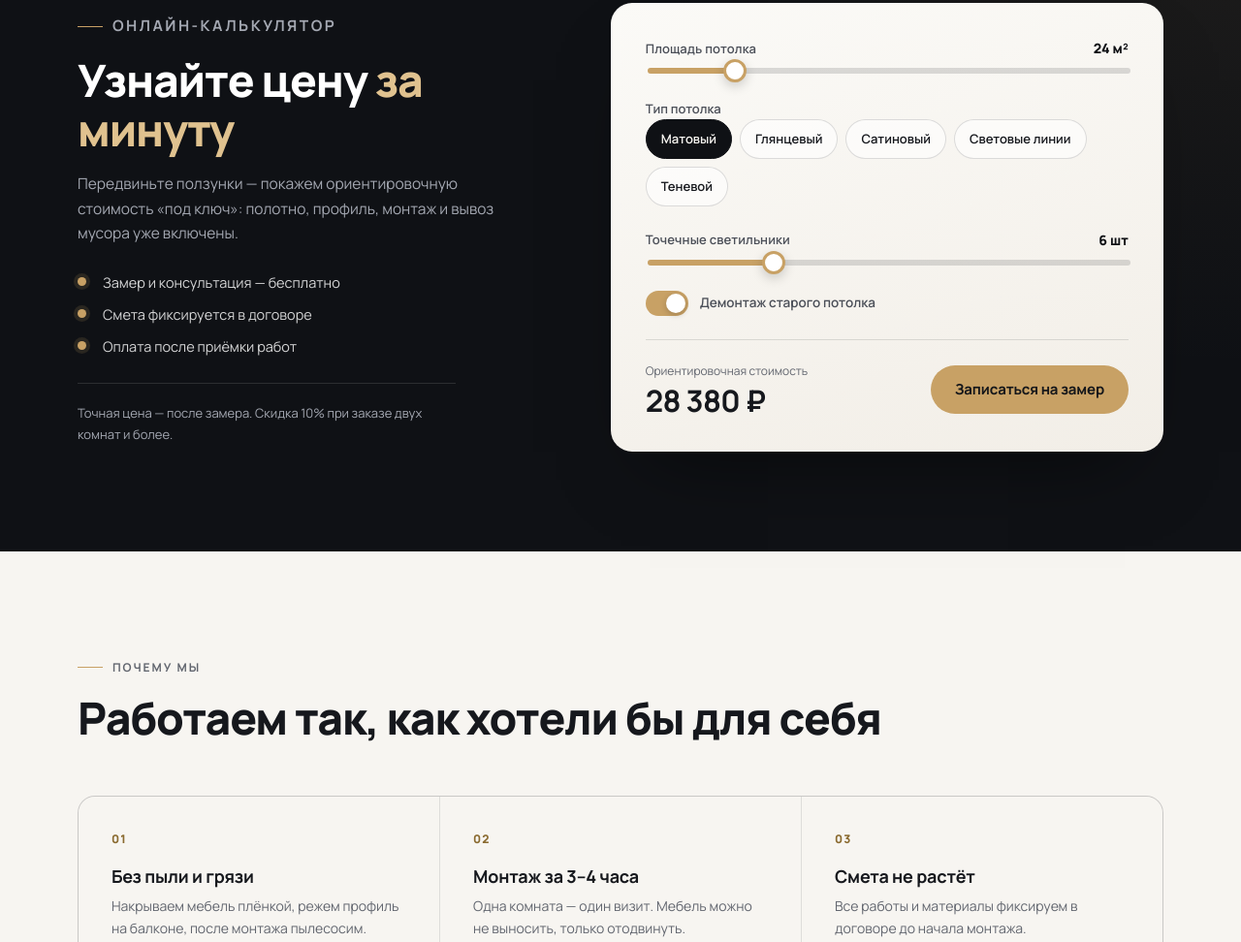
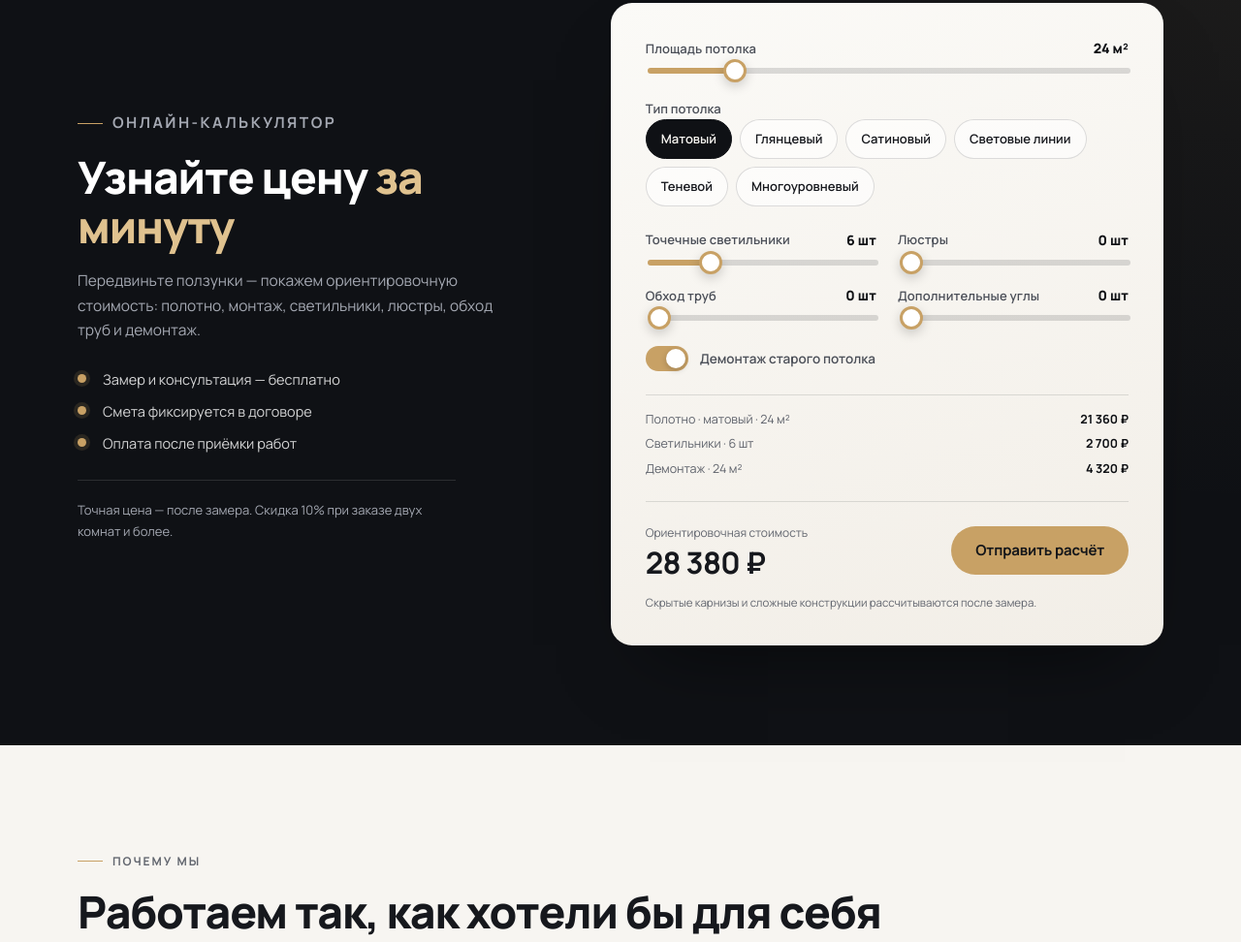
Before and after one commit to adastra-code/potolki-mytishchi, a website: page index.html in a window 1280 px wide. Shown: the part 2704-3676 px from the top of the page at 97% size. Drawn offline with Linux system fonts and the light colour scheme.

Commit message:
Этап 2: калькулятор с детализацией сметы и передачей в заявку

```diff
--- a/css/style.css
+++ b/css/style.css
@@ -771,6 +771,37 @@ h3 {
   gap: 24px;
 }
 .calc__row { display: grid; gap: 12px; }
+.calc__grid {
+  display: grid;
+  grid-template-columns: repeat(2, minmax(0, 1fr));
+  gap: 18px 22px;
+}
+.calc__breakdown {
+  display: grid;
+  gap: 7px;
+  padding-top: 16px;
+  border-top: 1px solid rgba(15, 17, 21, .12);
+}
+.calc__breakdown div {
+  display: flex;
+  align-items: baseline;
+  justify-content: space-between;
+  gap: 16px;
+  font-size: 12.5px;
+  line-height: 1.45;
+  color: #5e626b;
+}
+.calc__breakdown strong {
+  color: var(--ink);
+  font-weight: 700;
+  white-space: nowrap;
+}
+.calc__note {
+  margin-top: -8px;
+  font-size: 11.5px;
+  line-height: 1.5;
+  color: var(--muted);
+}
 .field {
   display: grid;
   gap: 7px;
@@ -1637,6 +1668,7 @@ section[id], #top { scroll-margin-top: 88px; }
   .work, .work--a, .work--b { grid-column: span 1; min-height: 220px; }
   .calc__total { flex-direction: column; align-items: stretch; }
   .calc__total .btn { width: 100%; }
+  .calc__grid { grid-template-columns: 1fr; }
   .contact__list { grid-template-columns: 1fr; gap: 20px; }
   .contact__map { height: 260px; }
   .price-list__items { grid-template-columns: 1fr; }
--- a/index.html
+++ b/index.html
@@ -260,8 +260,8 @@
           <p class="eyebrow">Онлайн-калькулятор</p>
           <h2>Узнайте цену<span class="accent"> за минуту</span></h2>
           <p>
-            Передвиньте ползунки — покажем ориентировочную стоимость «под ключ»:
-            полотно, профиль, монтаж и вывоз мусора уже включены.
+            Передвиньте ползунки — покажем ориентировочную стоимость: полотно,
+            монтаж, светильники, люстры, обход труб и демонтаж.
           </p>
           <ul class="check-list">
             <li>Замер и консультация — бесплатно</li>
@@ -287,13 +287,26 @@
               <label class="chip"><input type="radio" name="type" value="950" /><span>Сатиновый</span></label>
               <label class="chip"><input type="radio" name="type" value="1450" /><span>Световые линии</span></label>
               <label class="chip"><input type="radio" name="type" value="1590" /><span>Теневой</span></label>
+              <label class="chip"><input type="radio" name="type" value="1900" /><span>Многоуровневый</span></label>
             </div>
           </fieldset>
 
-          <div class="calc__row">
+          <div class="calc__grid">
             <label class="field field--range">
               <span>Точечные светильники <output id="lightsOut">6 шт</output></span>
               <input type="range" id="lights" min="0" max="24" step="1" value="6" />
+            </label>
+            <label class="field field--range">
+              <span>Люстры <output id="chandeliersOut">0 шт</output></span>
+              <input type="range" id="chandeliers" min="0" max="4" step="1" value="0" />
+            </label>
+            <label class="field field--range">
+              <span>Обход труб <output id="pipesOut">0 шт</output></span>
+              <input type="range" id="pipes" min="0" max="4" step="1" value="0" />
+            </label>
+            <label class="field field--range">
+              <span>Дополнительные углы <output id="cornersOut">0 шт</output></span>
+              <input type="range" id="corners" min="0" max="8" step="1" value="0" />
             </label>
           </div>
 
@@ -303,13 +316,16 @@
             <span>Демонтаж старого потолка</span>
           </label>
 
+          <div class="calc__breakdown" id="breakdown"></div>
+
           <div class="calc__total">
             <div>
               <span>Ориентировочная стоимость</span>
-              <strong id="totalOut">27 860 ₽</strong>
+              <strong id="totalOut">28 380 ₽</strong>
             </div>
-            <a class="btn btn--solid" href="#contacts">Записаться на замер</a>
+            <button class="btn btn--solid" type="button" id="calcSend">Отправить расчёт</button>
           </div>
+          <p class="calc__note">Скрытые карнизы и сложные конструкции рассчитываются после замера.</p>
         </form>
       </div>
     </section>
--- a/js/main.js
+++ b/js/main.js
@@ -75,16 +75,28 @@
      --------------------------------------------------------- */
   const area = $("#area");
   const lights = $("#lights");
+  const chandeliers = $("#chandeliers");
+  const pipes = $("#pipes");
+  const corners = $("#corners");
   const areaOut = $("#areaOut");
   const lightsOut = $("#lightsOut");
+  const chandeliersOut = $("#chandeliersOut");
+  const pipesOut = $("#pipesOut");
+  const cornersOut = $("#cornersOut");
   const totalOut = $("#totalOut");
+  const breakdown = $("#breakdown");
   const demolition = $("#install");
   const typeChipsRoot = $("#typeChips");
   const typeChips = typeChipsRoot ? $$('input[name="type"]', typeChipsRoot) : [];
 
   const PRICE_LIGHT = 450;
+  const PRICE_CHANDELIER = 650;
+  const PRICE_PIPE = 600;
+  const PRICE_CORNER = 300;
   const PRICE_DEMOLITION = 180;
   const MIN_ORDER = 9900;
+
+  let calcState = null;
 
   const money = (n) => `${new Intl.NumberFormat("ru-RU").format(n)} ₽`;
 
@@ -99,22 +111,67 @@
   const calcTotal = () => {
     const s = Number(area.value);
     const l = Number(lights.value);
-    const rate = Number(typeChips.find((c) => c.checked)?.value || 890);
+    const ch = Number(chandeliers.value);
+    const p = Number(pipes.value);
+    const c = Number(corners.value);
 
-    let total = s * rate + l * PRICE_LIGHT;
-    if (demolition.checked) total += s * PRICE_DEMOLITION;
-    total = Math.max(MIN_ORDER, Math.round(total / 10) * 10);
+    const selected = typeChips.find((chip) => chip.checked);
+    const rate = Number(selected?.value || 890);
+    const typeName = selected?.parentElement.querySelector("span")?.textContent.trim() || "Матовый";
+
+    const rows = [
+      { label: `Полотно · ${typeName.toLowerCase()} · ${s} м²`, value: s * rate },
+      { label: `Светильники · ${l} шт`, value: l * PRICE_LIGHT },
+      { label: `Люстры · ${ch} шт`, value: ch * PRICE_CHANDELIER },
+      { label: `Обход труб · ${p} шт`, value: p * PRICE_PIPE },
+      { label: `Дополнительные углы · ${c} шт`, value: c * PRICE_CORNER },
+    ];
+
+    let raw = rows.reduce((sum, row) => sum + row.value, 0);
+    if (demolition.checked) {
+      raw += s * PRICE_DEMOLITION;
+      rows.push({ label: `Демонтаж · ${s} м²`, value: s * PRICE_DEMOLITION });
+    }
+
+    const total = Math.max(MIN_ORDER, Math.round(raw / 10) * 10);
+    if (total > raw) rows.push({ label: "До минимального заказа", value: total - raw });
 
     areaOut.textContent = `${s} м²`;
     lightsOut.textContent = `${l} шт`;
+    chandeliersOut.textContent = `${ch} шт`;
+    pipesOut.textContent = `${p} шт`;
+    cornersOut.textContent = `${c} шт`;
     totalOut.textContent = money(total);
 
-    setFill(area);
-    setFill(lights);
+    if (breakdown) {
+      breakdown.innerHTML = rows
+        .filter((row) => row.value > 0)
+        .map(
+          (row) =>
+            `<div><span>${row.label}</span><strong>${money(row.value)}</strong></div>`
+        )
+        .join("");
+    }
+
+    calcState = {
+      typeName,
+      area: s,
+      lights: l,
+      chandeliers: ch,
+      pipes: p,
+      corners: c,
+      demolition: demolition.checked,
+      total,
+    };
+
+    [area, lights, chandeliers, pipes, corners].forEach(setFill);
   };
 
-  if (area && lights && totalOut) {
-    [area, lights, demolition, ...typeChips].forEach((el) =>
+  if (
+    area && lights && chandeliers && pipes && corners &&
+    totalOut && breakdown && demolition
+  ) {
+    [area, lights, chandeliers, pipes, corners, demolition, ...typeChips].forEach((el) =>
       el.addEventListener("input", calcTotal)
     );
     calcTotal();
@@ -212,6 +269,47 @@
     clearTimeout(toastTimer);
     toastTimer = setTimeout(() => toastEl.classList.remove("is-visible"), 3200);
   };
+
+  /* ---------------------------------------------------------
+     Calculator → contact form
+     --------------------------------------------------------- */
+  const calcSend = $("#calcSend");
+  if (calcSend) {
+    calcSend.addEventListener("click", () => {
+      if (!calcState) return;
+
+      const summary = [
+        "Расчёт с сайта:",
+        `Тип: ${calcState.typeName}`,
+        `Площадь: ${calcState.area} м²`,
+        `Светильники: ${calcState.lights} шт`,
+        `Люстры: ${calcState.chandeliers} шт`,
+        `Обход труб: ${calcState.pipes} шт`,
+        `Дополнительные углы: ${calcState.corners} шт`,
+        `Демонтаж: ${calcState.demolition ? "да" : "нет"}`,
+        `Ориентировочная стоимость: ${totalOut.textContent}`,
+        "Точная смета — после замера.",
+      ].join("\n");
+
+      const contactForm = $('form[data-form="contact"]');
+      if (contactForm) {
+        const comment = $('textarea[name="comment"]', contactForm);
+        if (comment) {
+          comment.value = summary;
+          comment.dispatchEvent(new Event("input", { bubbles: true }));
+        }
+        contactForm.scrollIntoView({ behavior: "smooth", block: "center" });
+        setTimeout(() => {
+          $('input[name="name"]', contactForm)?.focus({ preventScroll: true });
+        }, 500);
+        showToast("Расчёт перенесён в форму заявки");
+        return;
+      }
+
+      const waUrl = `https://wa.me/${config.whatsapp || "79919690999"}?text=${encodeURIComponent(summary)}`;
+      window.open(waUrl, "_blank");
+    });
+  }
 
   /* ---------------------------------------------------------
      Forms
```
Also changed, not shown: README.md.
